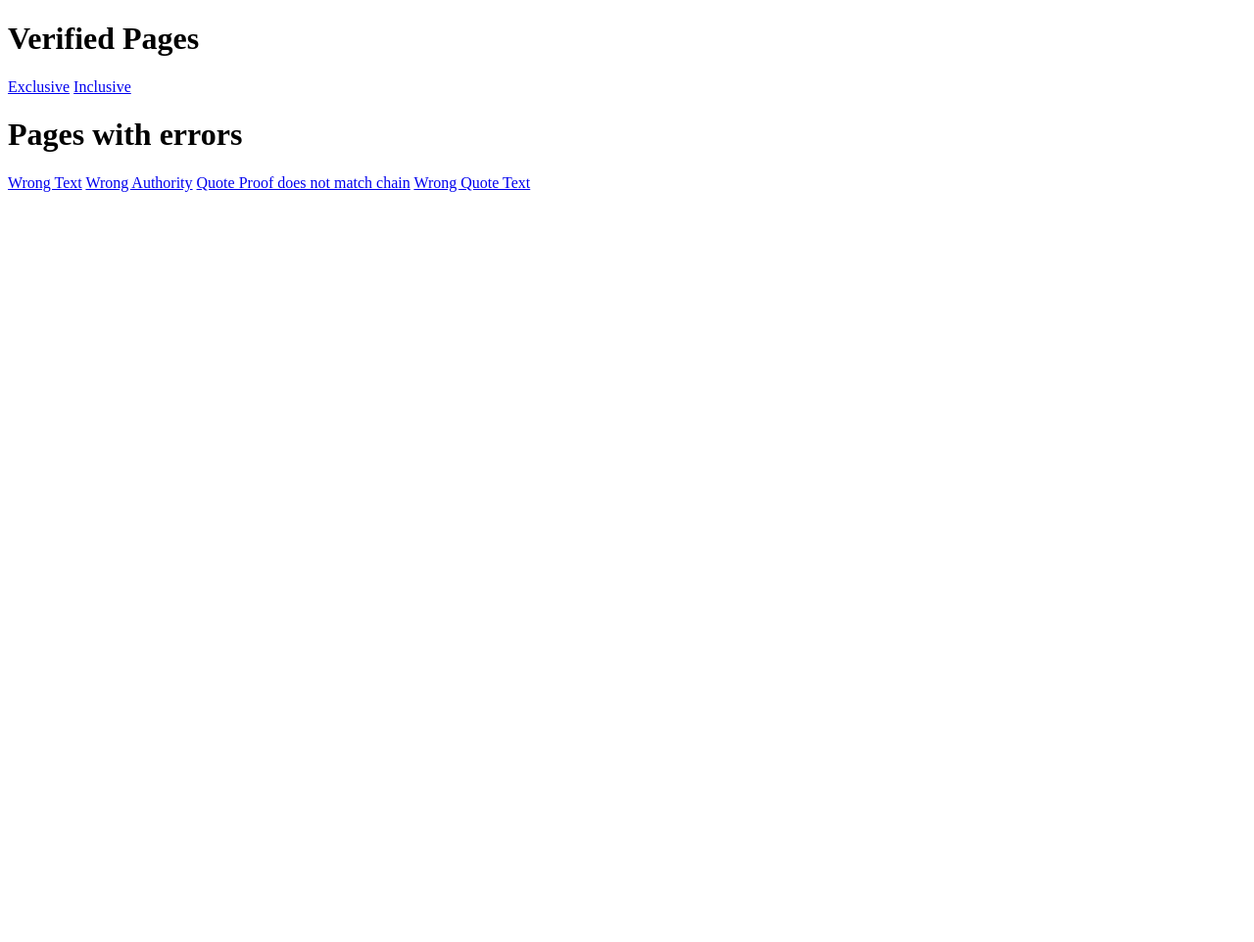
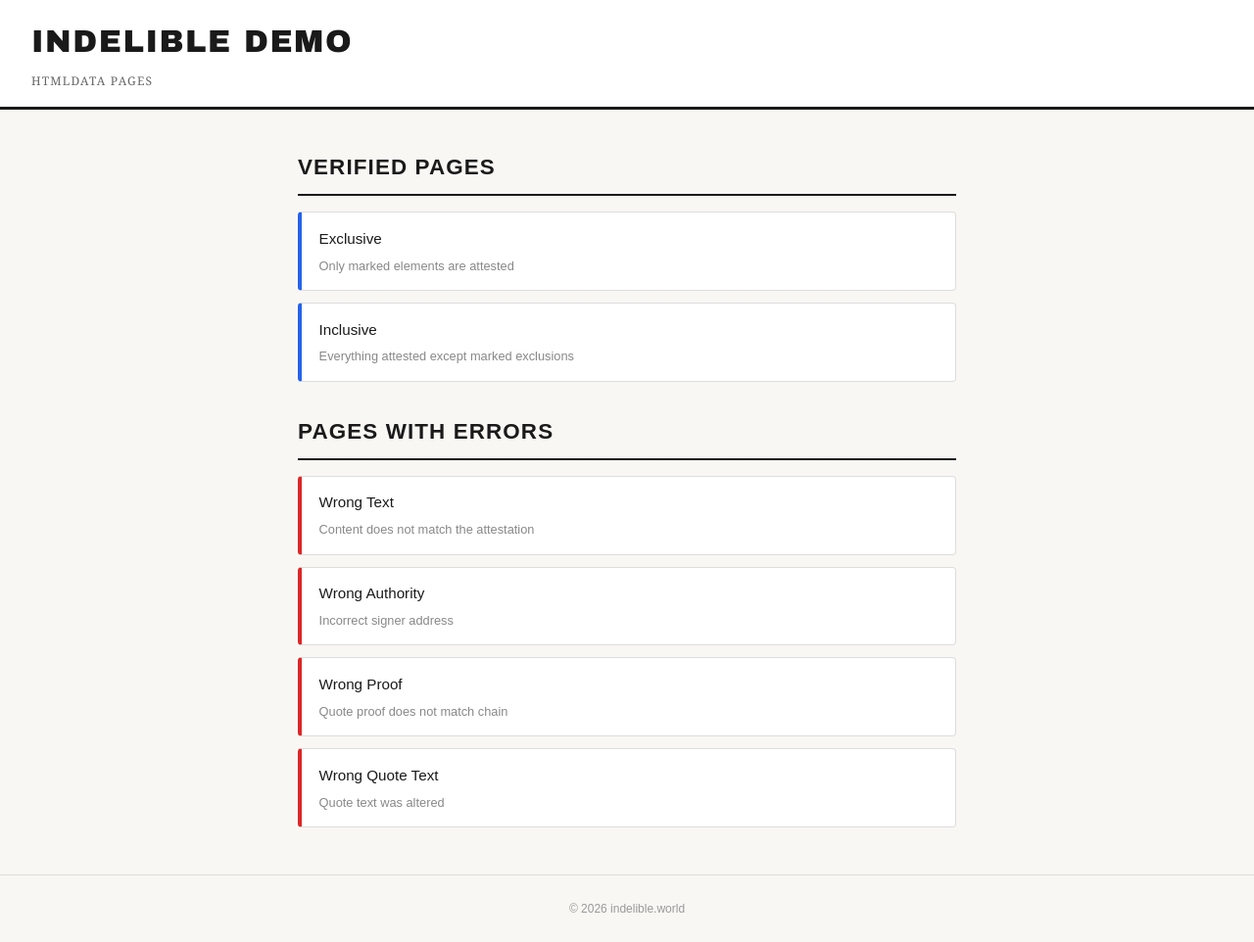
Before and after one commit to indelible-world/demo-site, a website: page index.html in a window 1280 px wide. Shown: the whole page at 98% size. Before the commit the page ends 800 px from the top, so only its background shows below. Drawn offline with Linux system fonts and the light colour scheme.

Commit message:
make index.html look nicer & add copyrights [skip ci]

```diff
--- a/index.html
+++ b/index.html
@@ -4,17 +4,37 @@
     <meta charset="UTF-8">
     <meta name="viewport" content="width=device-width, initial-scale=1.0">
     <title>Indelible Demo</title>
+    <link rel="stylesheet" href="style.css">
 </head>
 <body>
+
+<header class="site-header">
+  <div class="masthead">Indelible Demo</div>
+  <div class="tagline">HTMLData Pages</div>
+</header>
+
+<div class="index-wrapper">
+
     <h1>Verified Pages</h1>
-    <a href="exclusive.html">Exclusive</a>
-    <a href="inclusive.html">Inclusive</a>
+    <div class="demo-list">
+        <a href="exclusive.html">Exclusive<span class="demo-desc">Only marked elements are attested</span></a>
+        <a href="inclusive.html">Inclusive<span class="demo-desc">Everything attested except marked exclusions</span></a>
+    </div>
+
     <h1>Pages with errors</h1>
-    <a href="wrongtext.html">Wrong Text</a>
-    <a href="wrongauthority.html">Wrong Authority</a>
-    <a href="wrongproof.html">Quote Proof does not match chain</a>
-    <a href="wrongquote.html">Wrong Quote Text</a>
-    <!--<a href="wrongenstime.html">Wrong ENS Binding Timestamp</a>-->
+    <div class="demo-list errors">
+        <a href="wrongtext.html">Wrong Text<span class="demo-desc">Content does not match the attestation</span></a>
+        <a href="wrongauthority.html">Wrong Authority<span class="demo-desc">Incorrect signer address</span></a>
+        <a href="wrongproof.html">Wrong Proof<span class="demo-desc">Quote proof does not match chain</span></a>
+        <a href="wrongquote.html">Wrong Quote Text<span class="demo-desc">Quote text was altered</span></a>
+        <!--<a href="wrongenstime.html">Wrong ENS Binding Timestamp</a>-->
+    </div>
+
+</div>
+
+<footer class="site-footer">
+  &copy; 2026 indelible.world
+</footer>
 
 </body>
 </html>
--- a/style.css
+++ b/style.css
@@ -226,6 +226,14 @@ footer.site-footer {
   transition: box-shadow 0.15s ease, transform 0.15s ease;
 }
 
+.demo-list a .demo-desc {
+  display: block;
+  margin-top: 0.25rem;
+  font-size: 0.8rem;
+  color: #888;
+  font-weight: normal;
+}
+
 .demo-list a:hover {
   box-shadow: 0 2px 8px rgba(0, 0, 0, 0.08);
   transform: translateX(2px);
```
Also changed, not shown: exclusive.html (+1 -1 lines), inclusive.html (+1 -1 lines), wrongauthority.html (+1 -1 lines), wrongenstime.html (+1 -1 lines), wrongproof.html (+1 -1 lines), wrongquote.html (+1 -1 lines), wrongtext.html (+1 -1 lines).
